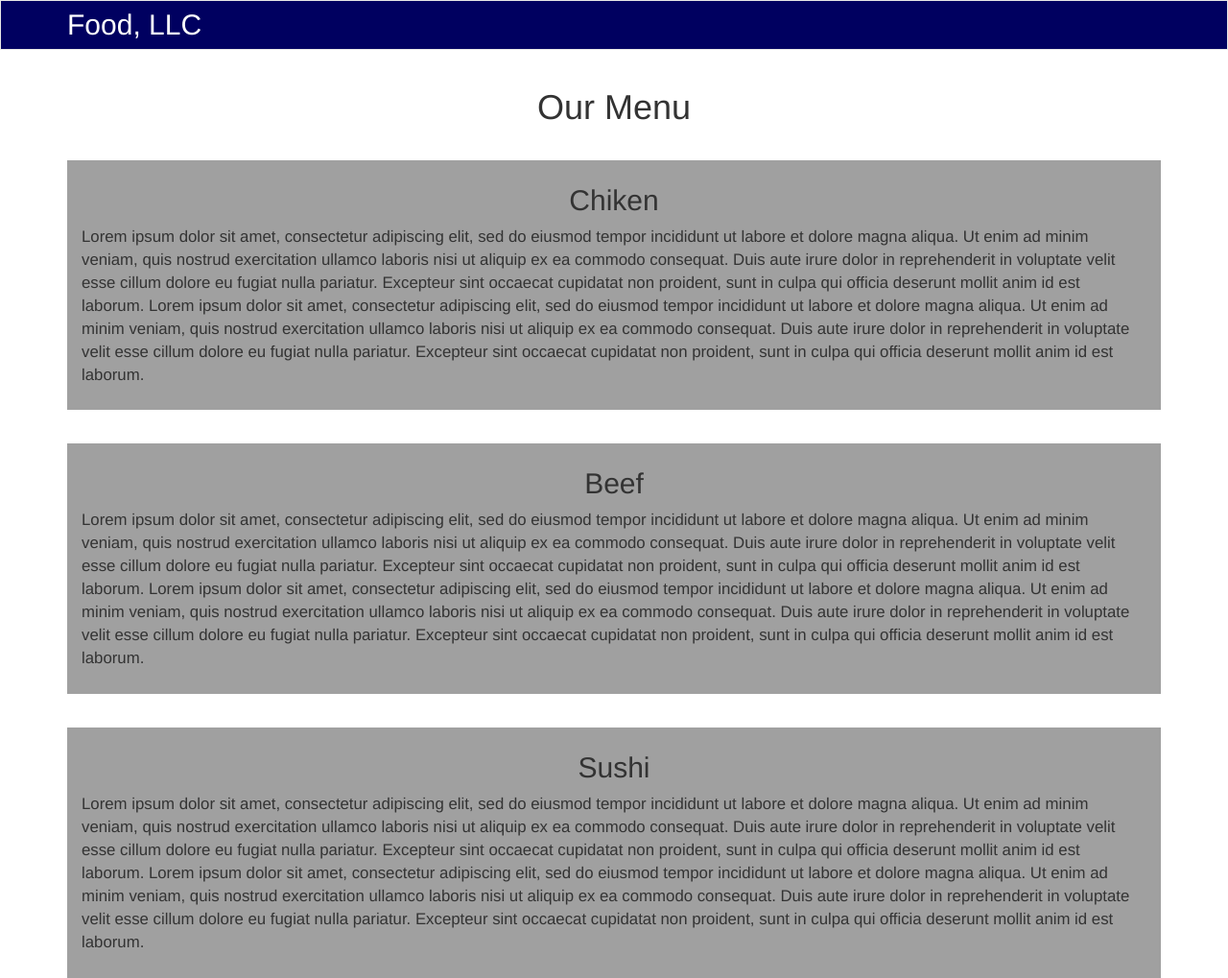
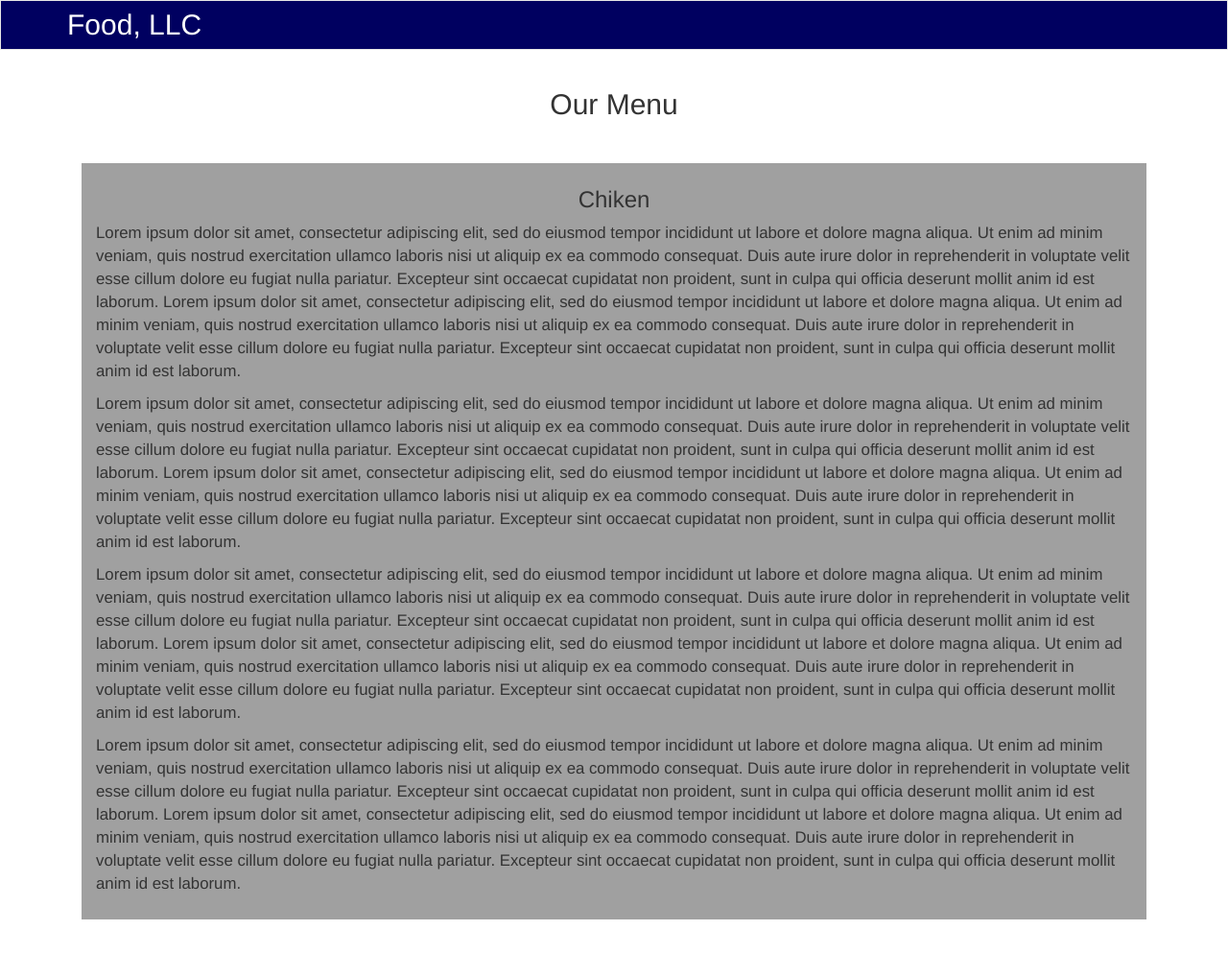
Before and after one commit to lilipst/coursera-test, a plain HTML site: page module3-solution/index.html in a window 1280 px wide. Shown: the whole page at 96% size. After the commit the page ends 993 px from the top, so only its background shows below. Drawn offline with Linux system fonts and the light colour scheme.

Commit message:
little modification of module 3 solution

```diff
--- a/module3-solution/css/styles.css
+++ b/module3-solution/css/styles.css
@@ -5,12 +5,21 @@
 	margin-left: auto;
 	margin-right: auto;
 	margin-top: 35px;
+	margin-bottom: 35px;
 	padding: 5px 15px 15px 15px;
+}
+
+#filler-bottom{
+	margin-bottom: 40px;
 }
 
 #header-nav {
 	border-radius: 0;
 	background: #000060;
+}
+
+#menu-items {
+	background: #1c20ac;
 }
 
 .navbar-header button.navbar-toggle, .navbar-header .icon-bar {
@@ -30,6 +39,11 @@
 	font-size: 18px;
 }
 
+#menu-items a:visited {
+  color: #fff;
+}
+
 #menu-items a:hover {
-  background: #fff;
+  color: #000020;
+  background: #a0a0a0;
 }
--- a/module3-solution/index.html
+++ b/module3-solution/index.html
@@ -45,23 +45,19 @@
 
   <!-- Main Content -->
   <div class="container">
-    <h1 class="text-center">Our Menu</h1>
-    <div class="menu-content">
-      <h2 class="text-center">Chiken</h2>
+    <h2 class="text-center">Our Menu</h3>
+    <div class="col-xs-12">
+      <section class="menu-content">
+        <h3 class="text-center">Chiken</h3>
         <p>Lorem ipsum dolor sit amet, consectetur adipiscing elit, sed do eiusmod tempor incididunt ut labore et dolore magna aliqua. Ut enim ad minim veniam, quis nostrud exercitation ullamco laboris nisi ut aliquip ex ea commodo consequat. Duis aute irure dolor in reprehenderit in voluptate velit esse cillum dolore eu fugiat nulla pariatur. Excepteur sint occaecat cupidatat non proident, sunt in culpa qui officia deserunt mollit anim id est laborum.
         Lorem ipsum dolor sit amet, consectetur adipiscing elit, sed do eiusmod tempor incididunt ut labore et dolore magna aliqua. Ut enim ad minim veniam, quis nostrud exercitation ullamco laboris nisi ut aliquip ex ea commodo consequat. Duis aute irure dolor in reprehenderit in voluptate velit esse cillum dolore eu fugiat nulla pariatur. Excepteur sint occaecat cupidatat non proident, sunt in culpa qui officia deserunt mollit anim id est laborum.</p>
-    </div>
-
-    <div class="menu-content">
-      <h2 class="text-center">Beef</h2>
         <p>Lorem ipsum dolor sit amet, consectetur adipiscing elit, sed do eiusmod tempor incididunt ut labore et dolore magna aliqua. Ut enim ad minim veniam, quis nostrud exercitation ullamco laboris nisi ut aliquip ex ea commodo consequat. Duis aute irure dolor in reprehenderit in voluptate velit esse cillum dolore eu fugiat nulla pariatur. Excepteur sint occaecat cupidatat non proident, sunt in culpa qui officia deserunt mollit anim id est laborum.
         Lorem ipsum dolor sit amet, consectetur adipiscing elit, sed do eiusmod tempor incididunt ut labore et dolore magna aliqua. Ut enim ad minim veniam, quis nostrud exercitation ullamco laboris nisi ut aliquip ex ea commodo consequat. Duis aute irure dolor in reprehenderit in voluptate velit esse cillum dolore eu fugiat nulla pariatur. Excepteur sint occaecat cupidatat non proident, sunt in culpa qui officia deserunt mollit anim id est laborum.</p>
-    </div>
-
-    <div class="menu-content">
-      <h2 class="text-center">Sushi</h2>
         <p>Lorem ipsum dolor sit amet, consectetur adipiscing elit, sed do eiusmod tempor incididunt ut labore et dolore magna aliqua. Ut enim ad minim veniam, quis nostrud exercitation ullamco laboris nisi ut aliquip ex ea commodo consequat. Duis aute irure dolor in reprehenderit in voluptate velit esse cillum dolore eu fugiat nulla pariatur. Excepteur sint occaecat cupidatat non proident, sunt in culpa qui officia deserunt mollit anim id est laborum.
         Lorem ipsum dolor sit amet, consectetur adipiscing elit, sed do eiusmod tempor incididunt ut labore et dolore magna aliqua. Ut enim ad minim veniam, quis nostrud exercitation ullamco laboris nisi ut aliquip ex ea commodo consequat. Duis aute irure dolor in reprehenderit in voluptate velit esse cillum dolore eu fugiat nulla pariatur. Excepteur sint occaecat cupidatat non proident, sunt in culpa qui officia deserunt mollit anim id est laborum.</p>
+        <p>Lorem ipsum dolor sit amet, consectetur adipiscing elit, sed do eiusmod tempor incididunt ut labore et dolore magna aliqua. Ut enim ad minim veniam, quis nostrud exercitation ullamco laboris nisi ut aliquip ex ea commodo consequat. Duis aute irure dolor in reprehenderit in voluptate velit esse cillum dolore eu fugiat nulla pariatur. Excepteur sint occaecat cupidatat non proident, sunt in culpa qui officia deserunt mollit anim id est laborum.
+        Lorem ipsum dolor sit amet, consectetur adipiscing elit, sed do eiusmod tempor incididunt ut labore et dolore magna aliqua. Ut enim ad minim veniam, quis nostrud exercitation ullamco laboris nisi ut aliquip ex ea commodo consequat. Duis aute irure dolor in reprehenderit in voluptate velit esse cillum dolore eu fugiat nulla pariatur. Excepteur sint occaecat cupidatat non proident, sunt in culpa qui officia deserunt mollit anim id est laborum.</p>
+      </section>
     </div>
   </div> <!-- container -->
 
```
Lines whose indentation alone changed are shown as unchanged.
